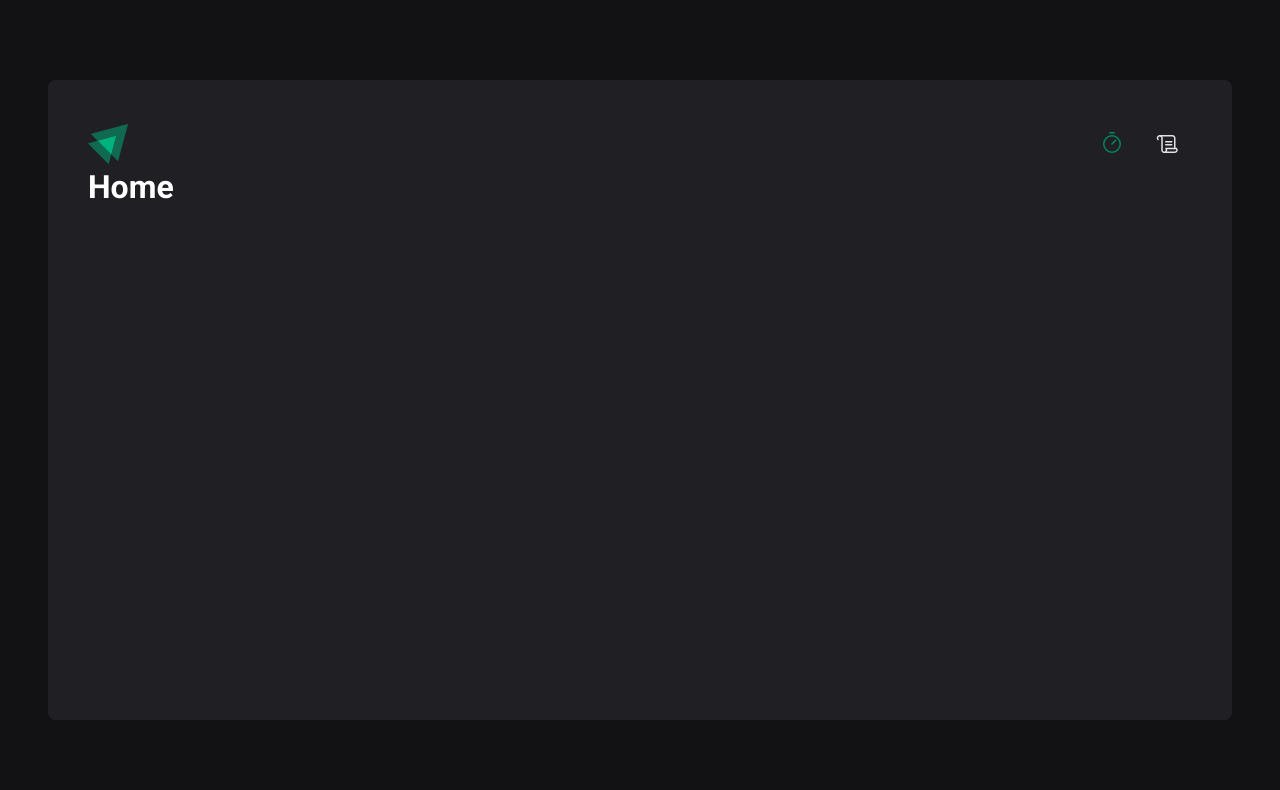
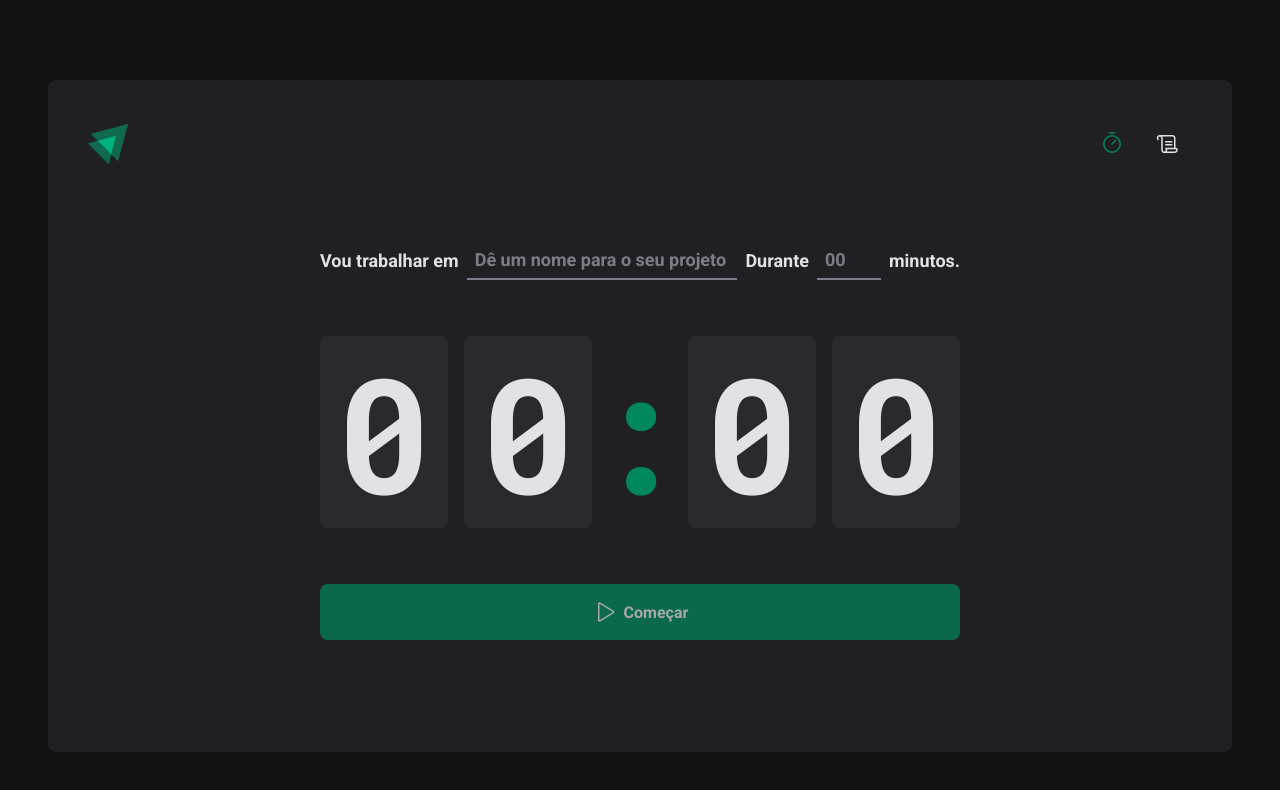
Before and after one commit to luizfelipe63/Ignite-Timer, a React (Vite) app: page / in a window 1280 px wide. Shown: the top 790 px of the page. Built offline with nearby package versions, Linux system fonts and the light colour scheme.

Commit message:
React-hook-form

```diff
--- a/package.json
+++ b/package.json
@@ -14,6 +14,7 @@
     "phosphor-react": "^1.4.1",
     "react": "^18.2.0",
     "react-dom": "^18.2.0",
+    "react-hook-form": "^7.40.0",
     "react-router-dom": "^6.4.4",
     "styled-components": "^5.3.6"
   },
--- a/src/Router.tsx
+++ b/src/Router.tsx
@@ -1,7 +1,7 @@
 import { Routes, Route } from 'react-router-dom'
 import { DefalutLayout } from './layouts/DefaultLayout'
-import { History } from './pages/history'
-import { Home } from './pages/home'
+import { History } from './pages/History'
+import { Home } from './pages/Home'
 
 export function Router() {
   return (
--- a/src/layouts/DefaultLayout/styles.tsx
+++ b/src/layouts/DefaultLayout/styles.tsx
@@ -2,7 +2,8 @@
 
 export const LayoutContainer = styled.div`
   max-width: 74rem;
-  height: calc(100vh - 10rem);
+  /*height: calc(100vh - 10rem);*/
+  min-height: calc(100vh - 10rem);
   margin: 5rem auto;
   border-radius: 8px;
   padding: 2.5rem;
--- /dev/null
+++ b/src/pages/History/index.tsx
@@ -0,0 +1,48 @@
+import { HistoryContainer, HistoryList, Status } from './styles'
+
+export function History() {
+  return (
+    <HistoryContainer>
+      <h1>Meu histórico</h1>
+
+      <HistoryList>
+        <table>
+          <thead>
+            <tr>
+              <th>Tarefa</th>
+              <th>Duração</th>
+              <th>Início</th>
+              <th>Status</th>
+            </tr>
+          </thead>
+          <tbody>
+            <tr>
+              <td>Conserto de débitos</td>
+              <td>20 minutos</td>
+              <td>Há cerca de 2 meses</td>
+              <td>
+                <Status statusColor="green">Concluído</Status>
+              </td>
+            </tr>
+            <tr>
+              <td>Conserto de débitos</td>
+              <td>20 minutos</td>
+              <td>Há cerca de 2 meses</td>
+              <td>
+                <Status statusColor="yellow">Andamento</Status>
+              </td>
+            </tr>
+            <tr>
+              <td>Conserto de débitos</td>
+              <td>20 minutos</td>
+              <td>Há cerca de 2 meses</td>
+              <td>
+                <Status statusColor="red">Interrompido</Status>
+              </td>
+            </tr>
+          </tbody>
+        </table>
+      </HistoryList>
+    </HistoryContainer>
+  )
+}
--- /dev/null
+++ b/src/pages/History/styles.tsx
@@ -0,0 +1,84 @@
+import styled from 'styled-components'
+
+export const HistoryContainer = styled.main`
+  flex: 1;
+  padding: 3.5rem;
+
+  display: flex;
+  flex-direction: column;
+
+  h1 {
+    font-size: 1.5rem;
+    color: ${(props) => props.theme['gray-100']};
+  }
+`
+
+export const HistoryList = styled.div`
+  flex: 1;
+  overflow: auto;
+  margin-top: 2rem;
+
+  table {
+    width: 100%;
+    border-collapse: collapse;
+    min-width: 600px;
+
+    th {
+      padding: 1rem;
+      text-align: left;
+      background: ${(props) => props.theme['gray-600']};
+      color: ${(props) => props.theme['gray-100']};
+      font-size: 0.875rem;
+      line-height: 1.6;
+
+      &:first-child {
+        border-top-left-radius: 8px;
+        padding-left: 1.5rem;
+      }
+
+      &:last-child {
+        border-top-right-radius: 8px;
+        padding-right: 1.5rem;
+      }
+    }
+    td {
+      background: ${(props) => props.theme['gray-700']};
+      border-top: 4px solid ${(props) => props.theme['gray-800']};
+      padding: 1rem;
+      font-size: 0.875rem;
+
+      &:first-child {
+        border-top-left-radius: 8px;
+        width: 50%;
+      }
+
+      &:last-child {
+        border-top-right-radius: 8px;
+      }
+    }
+  }
+`
+
+const STATUS_COLORS = {
+  yellow: 'yellow-500',
+  green: 'green-500',
+  red: 'red-500',
+} as const
+
+interface StatusProps {
+  statusColor: keyof typeof STATUS_COLORS
+}
+
+export const Status = styled.span<StatusProps>`
+  display: flex;
+  align-items: center;
+  gap: 0.5rem;
+
+  &::before {
+    content: '';
+    height: 0.5rem;
+    width: 0.5rem;
+    border-radius: 9999px;
+    background: ${(props) => props.theme[STATUS_COLORS[props.statusColor]]};
+  }
+`
--- /dev/null
+++ b/src/pages/Home/index.tsx
@@ -0,0 +1,69 @@
+import { Play } from 'phosphor-react'
+import {
+  CountContainer,
+  FormContainer,
+  HomeContainer,
+  MinutesAmountInput,
+  Seperator,
+  StartCountdownButton,
+  TaskInput,
+} from './styles'
+import { useForm } from 'react-hook-form'
+
+export function Home() {
+  const { register, handleSubmit, watch } = useForm()
+
+  function handleCreatNewCycle(data: any) {
+    console.log(data)
+  }
+
+  const task = watch('task')
+  const isSubimitDisabled = !task
+
+  return (
+    <HomeContainer>
+      <form onSubmit={handleSubmit(handleCreatNewCycle)} action="">
+        <FormContainer>
+          <label htmlFor="task">Vou trabalhar em</label>
+          <TaskInput
+            id="task"
+            list="task-sugesttions"
+            placeholder="Dê um nome para o seu projeto"
+            {...register('task')}
+          />
+
+          <datalist id="task-sugesttions">
+            <option value="Projeto 1"></option>
+            <option value="Projeto 2"></option>
+            <option value="Tarefa"></option>
+          </datalist>
+
+          <label htmlFor="minuteAmount">Durante</label>
+          <MinutesAmountInput
+            id="minuteAmount"
+            type="number"
+            placeholder="00"
+            step={5}
+            max={60}
+            min={5}
+            {...register('minutesAmount', { valueAsNumber: true })}
+          />
+          <span>minutos.</span>
+        </FormContainer>
+
+        <CountContainer>
+          <span>0</span>
+          <span>0</span>
+          <Seperator>:</Seperator>
+          <span>0</span>
+          <span>0</span>
+        </CountContainer>
+
+        <StartCountdownButton disabled={isSubimitDisabled} type="submit">
+          <Play size={24} />
+          Começar
+        </StartCountdownButton>
+      </form>
+    </HomeContainer>
+  )
+}
--- /dev/null
+++ b/src/pages/Home/styles.tsx
@@ -0,0 +1,116 @@
+import styled from 'styled-components'
+
+export const HomeContainer = styled.main`
+  flex: 1;
+
+  display: flex;
+  flex-direction: column;
+  align-items: center;
+  justify-content: center;
+  margin: 4.5rem 0;
+
+  form {
+    display: flex;
+    flex-direction: column;
+    align-items: center;
+    gap: 3.5rem;
+  }
+`
+
+export const FormContainer = styled.div`
+  width: 100%;
+  display: flex;
+  justify-content: center;
+  align-items: center;
+  gap: 0.5rem;
+  flex-wrap: wrap;
+
+  font-size: 1.125rem;
+  font-weight: bold;
+
+  color: ${(props) => props.theme['gray-100']};
+`
+
+export const BaseInput = styled.input`
+  background: transparent;
+  height: 2.5rem;
+  border: 0;
+  border-bottom: 2px solid ${(props) => props.theme['gray-500']};
+  font-weight: bold;
+  font-size: 1.125rem;
+  padding: 0 0.5rem;
+  color: ${(props) => props.theme['gray-100']};
+
+  &:focus {
+    box-shadow: none;
+    border-color: ${(props) => props.theme['green-500']};
+  }
+
+  &::placeholder {
+    color: ${(props) => props.theme['gray-500']};
+  }
+`
+
+export const TaskInput = styled(BaseInput)`
+  flex: 1;
+
+  &::-webkit-calendar-picker-indicator {
+    display: none !important;
+  }
+`
+
+export const MinutesAmountInput = styled(BaseInput)`
+  width: 4rem;
+`
+
+export const CountContainer = styled.div`
+  font-family: 'Roboto mono', monospace;
+  font-size: 10rem;
+  line-height: 8rem;
+  color: ${(props) => props.theme['gray-100']};
+
+  display: flex;
+  gap: 1rem;
+
+  span {
+    background: ${(props) => props.theme['gray-700']};
+    padding: 2rem 1rem;
+    border-radius: 8px;
+  }
+`
+
+export const Seperator = styled.div`
+  padding: 2rem 0;
+  color: ${(props) => props.theme['green-500']};
+
+  width: 4rem;
+  overflow: hidden;
+  display: flex;
+  justify-content: center;
+`
+export const StartCountdownButton = styled.button`
+  width: 100%;
+  border-radius: 8px;
+  padding: 1rem;
+  border: 0;
+
+  display: flex;
+  justify-content: center;
+  align-items: center;
+  gap: 0.5rem;
+
+  font-weight: bold;
+  cursor: pointer;
+  background: ${(props) => props.theme['green-500']};
+  color: ${(props) => props.theme['gray-100']};
+  transition: background 0.1s;
+
+  &:not(:disabled):hover {
+    background: ${(props) => props.theme['green-700']};
+  }
+
+  &:disabled {
+    opacity: 0.7;
+    cursor: not-allowed;
+  }
+`
--- a/src/pages/history.tsx
+++ /dev/null
@@ -1,3 +0,0 @@
-export function History() {
-  return <h1>History</h1>
-}
--- a/src/pages/home.tsx
+++ /dev/null
@@ -1,3 +0,0 @@
-export function Home() {
-  return <h1>Home</h1>
-}
--- a/src/styles/global.ts
+++ b/src/styles/global.ts
@@ -9,7 +9,8 @@
 }
 
 :focus{
-  box-shadow: 0 0 0 2px ${(props) => props.theme['green-500']};
+  outline: none;
+  box-shadow: 0 0 0 2px ${props => props.theme['green-500']};
 }
 
 body,input,textarea,button{
@@ -19,8 +20,8 @@
 }
 
 body{
-  background-color: ${(props) => props.theme['gray-900']};
-  color: ${(props) => props.theme.white};
+  background-color: ${props => props.theme['gray-900']};
+  color: ${props => props.theme.white};
+  -webkit-font-smoothing: antialiased;
 }
-
 `
```
Also changed, not shown: 1 other file (tests, documents, lock files or other folders).
